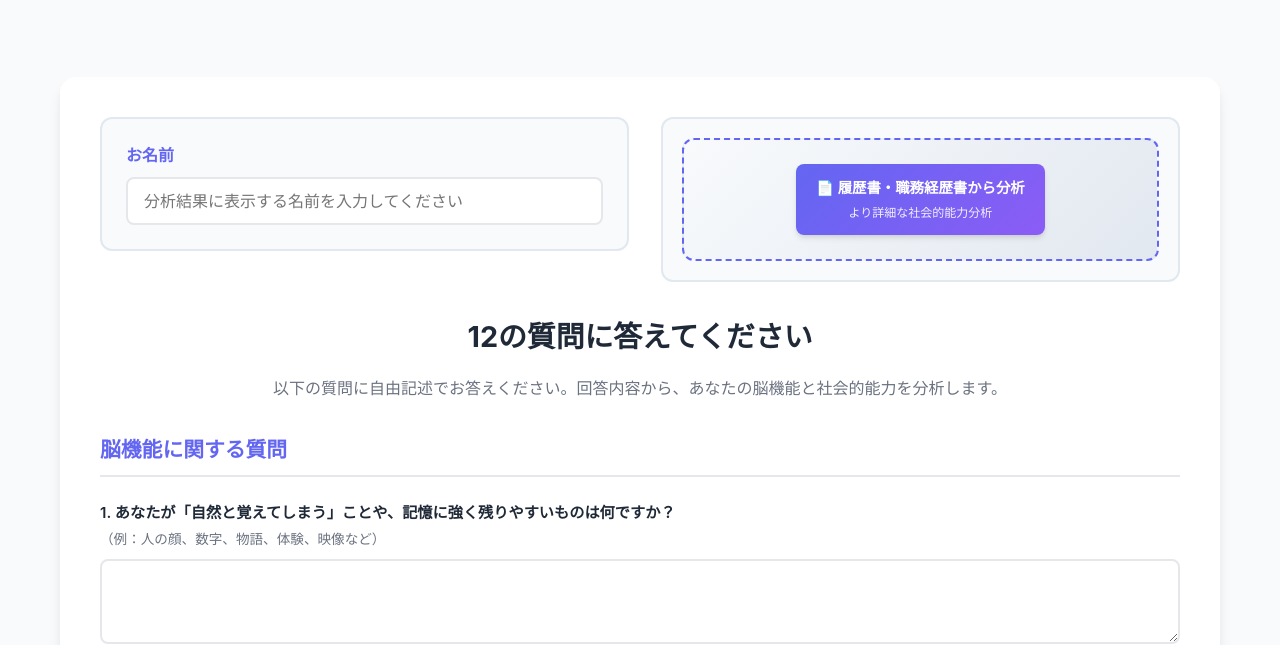
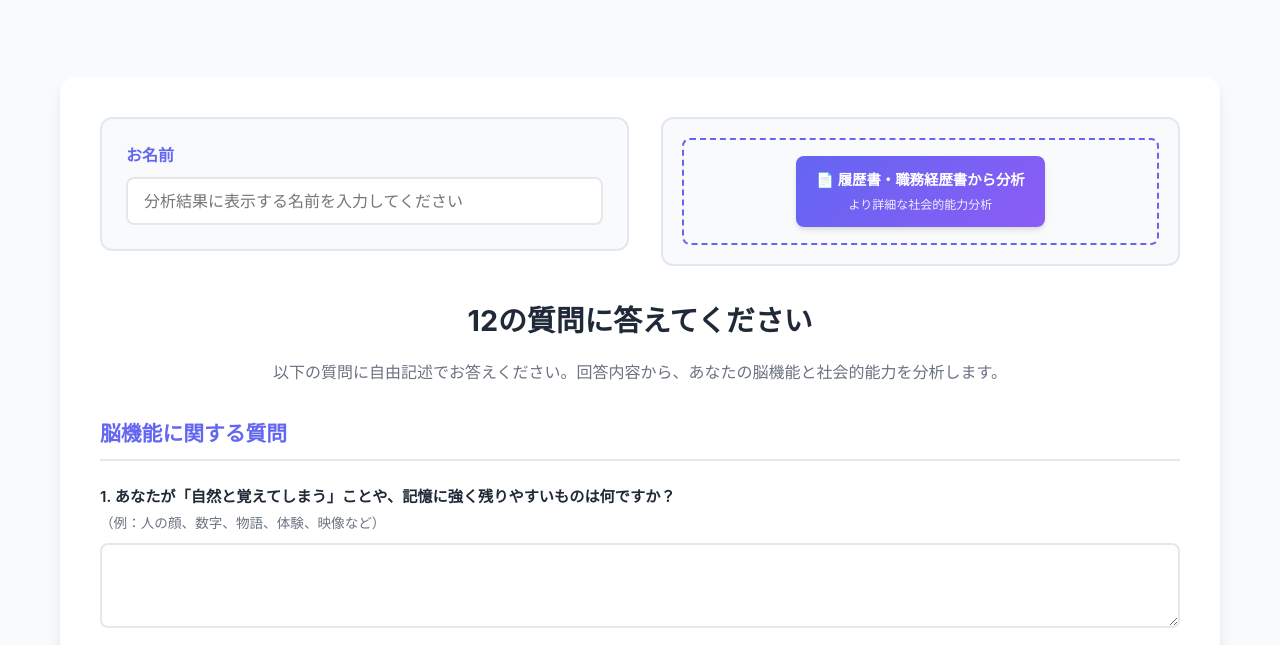
Before and after one commit to FinalJapan/Brain-Function-Hexagraph-Social-Humanity-HexagraphVer2, a website: page index.html in a window 1280 px wide. Shown: the part 155-800 px from the top of the page. Drawn offline with nearby package versions, Linux system fonts and the light colour scheme.

Commit message:
Update styles.css

```diff
--- a/styles.css
+++ b/styles.css
@@ -130,10 +130,10 @@ header h1 {
 
 .alternative-option {
     text-align: center;
-    padding: 1.5rem;
-    background: linear-gradient(135deg, #f8fafc, #e2e8f0);
-    border-radius: 12px;
+    background: transparent;
     border: 2px dashed var(--primary-color);
+    border-radius: 8px;
+    padding: 1rem;
     width: 100%;
 }
 
```
